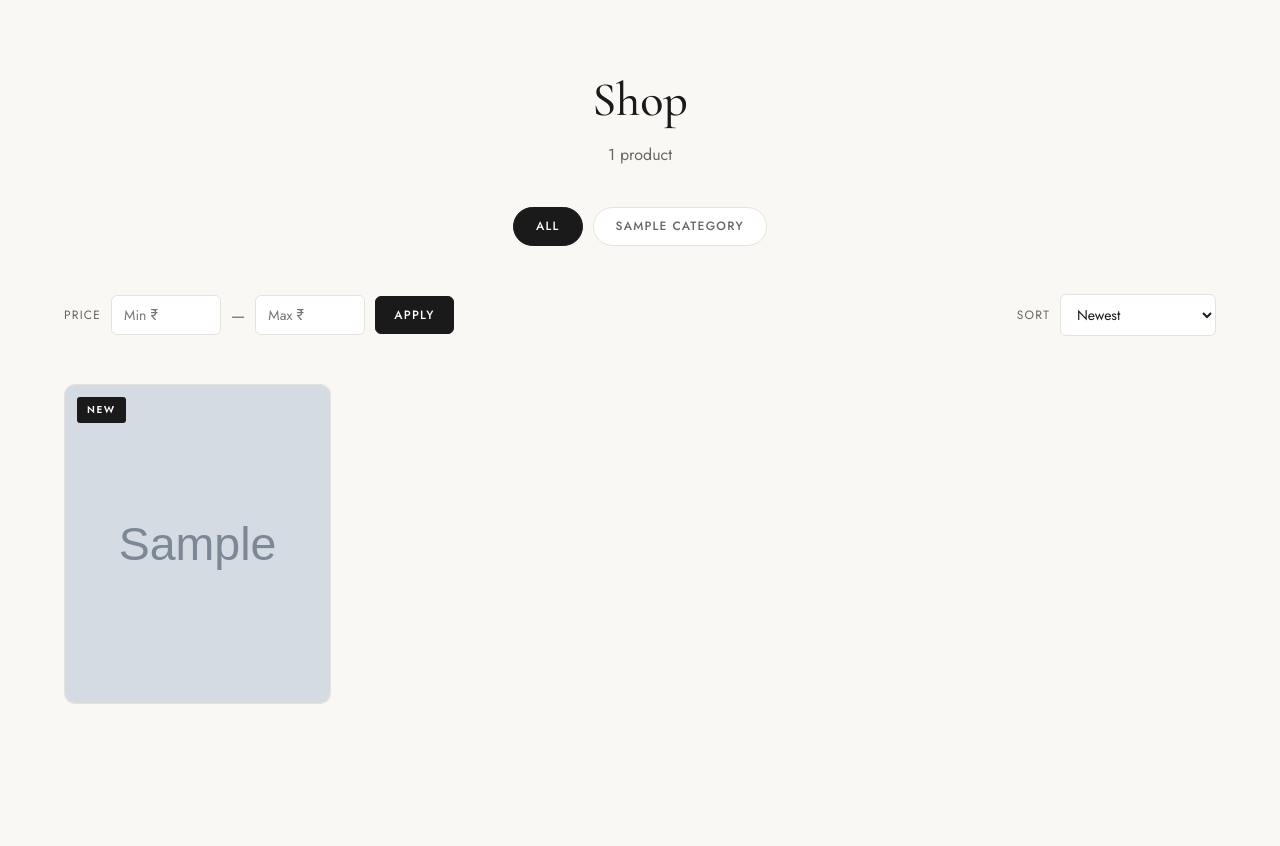
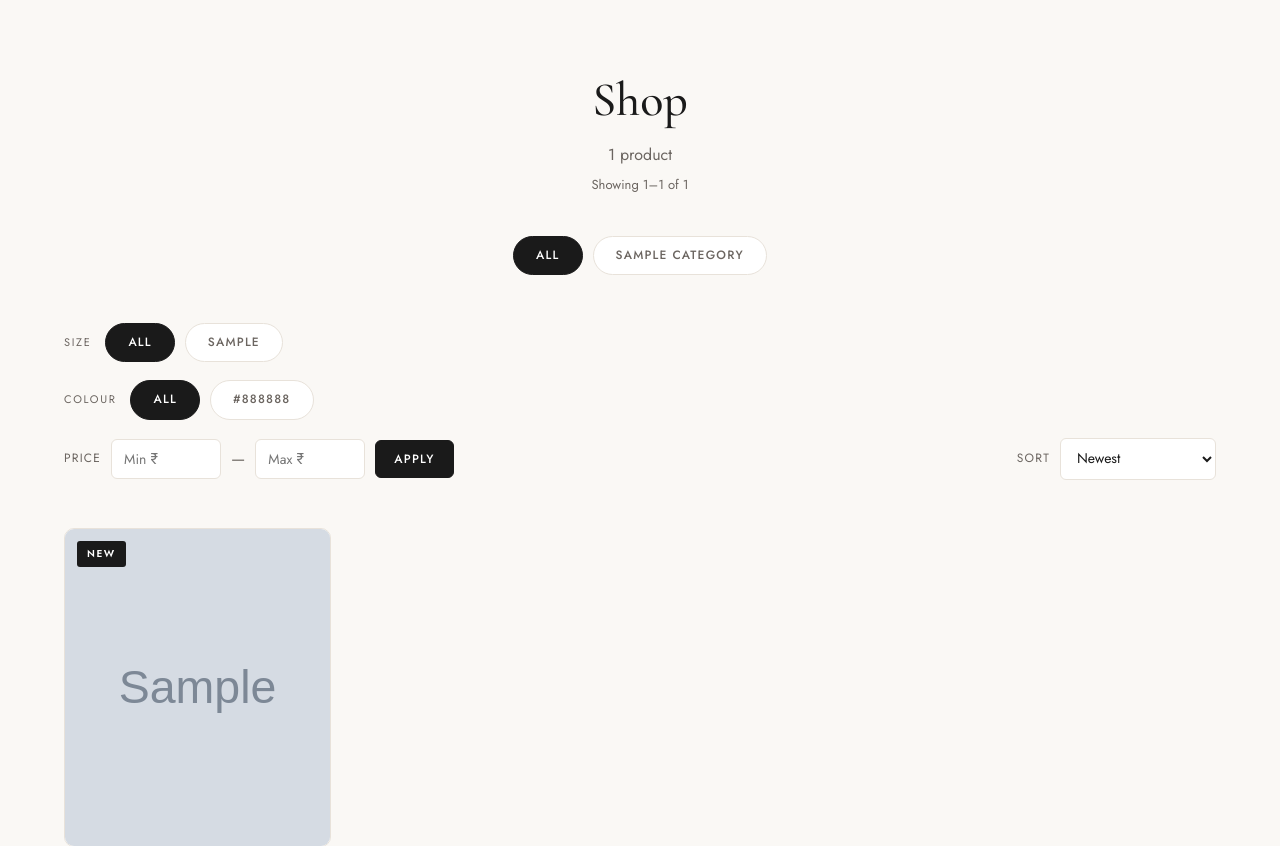
Before and after one commit to vedantsolanki555/veloura, a Flask app: page /shop in a window 1280 px wide. Shown: the part 73-919 px from the top of the page. Run offline with Flask 3, Linux system fonts and the light colour scheme; tables that the repository leaves empty hold one stand-in row (values such as "Sample post"); grey boxes marked "Sample" are stand-in pictures.

Commit message:
feat: cloth list polish

```diff
--- a/app/routes/main.py
+++ b/app/routes/main.py
@@ -3,18 +3,27 @@ Main blueprint: public pages of the store.
 
 Routes:
     /                     Home — hero, featured, categories, new arrivals, why section
-    /shop                 All products; ?q= search, ?min/?max= price, ?sort=
+    /shop                 All products; ?q= search, ?min/?max= price, ?sort=,
+                          ?size=, ?colour=, ?page= (12 per page)
     /shop/<slug>          One category (men, women, kids, accessories)
     /product/<id>         Product detail — gallery, variants, WhatsApp order
 """
 
 import os
 
-from flask import Blueprint, render_template, request
+from flask import Blueprint, render_template, request, url_for
+from sqlalchemy.orm import joinedload, selectinload
 
-from app.models import Category, Product
+from app import db
+from app.models import Category, Product, ProductVariant
 
 main_bp = Blueprint("main", __name__)
+
+# Shop page shows 12 products at a time (pagination).
+PER_PAGE = 12
+
+# Preferred display order for common sizes; unknown sizes go last (alphabetical).
+_SIZE_ORDER = ["XXS", "XS", "S", "M", "L", "XL", "XXL", "3XL", "Free"]
 
 
 # ---------- helpers ----------
@@ -31,12 +40,15 @@ def _first_image_url(product):
 @main_bp.route("/")
 def home():
     """Home page: hero, featured products, category tiles, new arrivals."""
-    # Products need their category + images for the cards.
-    # joinedload = fetch category/images in the same query (fewer DB round-trips).
-    from sqlalchemy.orm import joinedload
-
+    # Products need their category + images + variants for the cards
+    # (variants tell the card if the product is out of stock).
+    # selectinload = ONE extra query for all rows, never one per product.
     featured = (
-        Product.query.options(joinedload(Product.category), joinedload(Product.images))
+        Product.query.options(
+            joinedload(Product.category),
+            selectinload(Product.images),
+            selectinload(Product.variants),
+        )
         .filter_by(is_featured=True)
         .order_by(Product.created_at.desc())
         .limit(4)
@@ -45,7 +57,11 @@ def home():
 
     # New Arrivals: latest 8 products by created_at.
     new_arrivals = (
-        Product.query.options(joinedload(Product.category), joinedload(Product.images))
+        Product.query.options(
+            joinedload(Product.category),
+            selectinload(Product.images),
+            selectinload(Product.variants),
+        )
         .filter_by(is_new=True)
         .order_by(Product.created_at.desc())
         .limit(8)
@@ -93,8 +109,6 @@ def shop_category(slug):
 @main_bp.route("/product/<int:product_id>")
 def product_detail(product_id):
     """Product detail page: photos, sizes, quantity, related products."""
-    from sqlalchemy.orm import joinedload
-
     product = (
         Product.query.options(
             joinedload(Product.category),
@@ -163,21 +177,29 @@ def product_detail(product_id):
 
 # ---------- internals ----------
 
-def _query_products(category_slug, limit=60):
-    """Fetch products with category filter, search, price filter and sort.
+def _query_products(category_slug):
+    """Fetch one page of products (12 per page) with filters + sort.
 
     Reads these query-string params (all optional):
-        q     — search text (name or description)
-        min   — minimum price
-        max   — maximum price
-        sort  — newest (default) | price_asc | price_desc
+        q       — search text (name or description)
+        min     — minimum price
+        max     — maximum price
+        sort    — newest (default) | price_asc | price_desc
+        size    — keep only products that have this size variant
+        colour  — keep only products that have this colour variant
+        page    — page number (default 1)
 
     Returns a dict ready to be passed into render_template.
     """
-    from sqlalchemy.orm import joinedload
+    from sqlalchemy import func
+    from sqlalchemy.orm import selectinload
 
+    # selectinload = images + variants fetched in ONE extra query each
+    # (no N+1 — never one query per product).
     query = Product.query.options(
-        joinedload(Product.category), joinedload(Product.images)
+        joinedload(Product.category),
+        selectinload(Product.images),
+        selectinload(Product.variants),
     )
 
     # --- category filter ---
@@ -199,7 +221,6 @@ def _query_products(category_slug, limit=60):
     # Effective price = discounted price when there is one, else full price.
     # Used for BOTH the price filter and the sort, so the page always
     # matches the price actually shown on the card.
-    from sqlalchemy import func
     effective_price = func.coalesce(Product.discount_price, Product.price)
 
     # --- price filter (works together with category + search) ---
@@ -213,27 +234,124 @@ def _query_products(category_slug, limit=60):
     if max_price is not None:
         query = query.filter(effective_price <= max_price)
 
+    # --- size + colour filters ---
+    # "Product has a variant with this size/colour" (stock can be 0).
+    active_size = request.args.get("size", "").strip()
+    active_colour = request.args.get("colour", "").strip()
+    if active_size:
+        query = query.filter(
+            Product.variants.any(ProductVariant.size == active_size)
+        )
+    if active_colour:
+        query = query.filter(
+            Product.variants.any(ProductVariant.colour == active_colour)
+        )
+
     # --- sort ---
     sort = request.args.get("sort", "newest")
     if sort == "price_asc":
-        query = query.order_by(effective_price.asc())
+        query = query.order_by(effective_price.asc(), Product.id.asc())
     elif sort == "price_desc":
-        query = query.order_by(effective_price.desc())
+        query = query.order_by(effective_price.desc(), Product.id.asc())
     else:
         # default = newest
         sort = "newest"
-        query = query.order_by(Product.created_at.desc())
+        query = query.order_by(Product.created_at.desc(), Product.id.desc())
 
-    products = query.limit(limit).all()
+    # --- pagination (12 per page) ---
+    page = request.args.get("page", 1, type=int) or 1
+    if page < 1:
+        page = 1
+    pagination = query.paginate(page=page, per_page=PER_PAGE, error_out=False)
+    # If someone types ?page=999 on a 3-page list, show the last real page.
+    if pagination.pages and page > pagination.pages:
+        page = pagination.pages
+        pagination = query.paginate(page=page, per_page=PER_PAGE, error_out=False)
+
+    products = pagination.items
 
     return {
         "products": products,
+        "pagination": pagination,
         "page_title": page_title,
         "search_query": search_query,
         "min_price": min_raw,   # keep raw strings so the inputs remember values
         "max_price": max_raw,
         "sort": sort,
+        "active_size": active_size,
+        "active_colour": active_colour,
+        "all_sizes": _all_sizes(),
+        "all_colours": _all_colours(),
+        "range_start": (pagination.page - 1) * PER_PAGE + 1 if products else 0,
+        "range_end": (pagination.page - 1) * PER_PAGE + len(products),
+        "shop_url": _shop_url,
+        "cat_url": _cat_url,
+        "page_link": _page_link,
+        "page_numbers": _page_numbers(pagination.page, pagination.pages),
     }
+
+
+def _all_sizes():
+    """Every distinct size in the catalogue, in wear-order (S, M, L, ...)."""
+    rows = db.session.query(ProductVariant.size).distinct().all()
+    values = [r[0] for r in rows]
+    return sorted(values, key=lambda s: (_SIZE_ORDER.index(s) if s in _SIZE_ORDER else 99, s))
+
+
+def _all_colours():
+    """Every distinct colour in the catalogue, alphabetical."""
+    rows = db.session.query(ProductVariant.colour).distinct().all()
+    return sorted(r[0] for r in rows)
+
+
+def _shop_url(**overrides):
+    """Build a /shop (or /shop/<category>) URL from the current query string.
+
+    Every key set to None/"" is dropped; anything else replaces the old value.
+    The page number always resets when a filter changes.
+    Usage in templates: {{ shop_url(size='M') }}, {{ shop_url(size=None) }}
+    """
+    args = request.args.to_dict()
+    for key, value in overrides.items():
+        if value is None or value == "":
+            args.pop(key, None)
+        else:
+            args[key] = value
+    args.pop("page", None)  # new filter = back to page 1
+    if request.endpoint == "main.shop_category":
+        return url_for("main.shop_category", slug=request.view_args["slug"], **args)
+    return url_for("main.shop", **args)
+
+
+def _cat_url(slug):
+    """URL for another category, keeping the current search/price/size/colour."""
+    args = request.args.to_dict()
+    args.pop("page", None)
+    return url_for("main.shop_category", slug=slug, **args)
+
+
+def _page_link(page):
+    """URL for a given page number, keeping every active filter in the query."""
+    args = request.args.to_dict()
+    if page and page > 1:
+        args["page"] = page
+    else:
+        args.pop("page", None)
+    if request.endpoint == "main.shop_category":
+        return url_for("main.shop_category", slug=request.view_args["slug"], **args)
+    return url_for("main.shop", **args)
+
+
+def _page_numbers(current, total):
+    """Page numbers to show in the pager (window around current, ends always)."""
+    if total <= 7:
+        return list(range(1, total + 1))
+    numbers = {1, total, current}
+    for offset in (-1, 1):
+        neighbour = current + offset
+        if 1 < neighbour < total:
+            numbers.add(neighbour)
+    return sorted(numbers)
 
 
 def _to_number(raw):
@@ -262,7 +380,9 @@ def _whatsapp_number():
 
 def _shop_meta(context):
     """Per-page meta description for the Shop and category pages."""
-    count = len(context["products"])
+    # Use the TOTAL match count (not just this page's 12 items).
+    pagination = context.get("pagination")
+    count = pagination.total if pagination else len(context["products"])
     query = context.get("search_query") or ""
     if query:
         return (
--- a/app/static/css/style.css
+++ b/app/static/css/style.css
@@ -408,6 +408,17 @@ h1, h2, h3, h4 {
     color: #fff;
 }
 .badge-sale { background: var(--sale); }
+/* Out of stock: top-right so it never clashes with Sale/New on the left */
+.badge-oos { left: auto; right: 12px; background: var(--text-soft); }
+
+/* Second photo fades in on hover (desktop only — see media query below) */
+.product-card .card-img .card-img-hover {
+    position: absolute;
+    inset: 0;
+    opacity: 0;
+    transition: opacity 0.45s var(--ease);
+}
+.product-card:hover .card-img .card-img-hover { opacity: 1; }
 
 .card-body {
     padding: 18px 18px 22px;
@@ -536,6 +547,50 @@ h1, h2, h3, h4 {
     border: 1px solid var(--primary);
     border-radius: 6px;
     transition: background 0.25s var(--ease), border-color 0.25s var(--ease);
+}
+
+/* ---------- 9c. Size / colour filter rows + pagination ---------- */
+.filter-bar-compact {
+    justify-content: flex-start;
+    padding-bottom: 18px;
+}
+.filter-bar-label {
+    font-size: 11px;
+    letter-spacing: 0.15em;
+    text-transform: uppercase;
+    color: var(--text-soft);
+    margin-right: 4px;
+    align-self: center;
+}
+.shop-showing {
+    font-size: 13px;
+    color: var(--text-soft);
+    margin-top: 8px;
+}
+
+.pagination {
+    display: flex;
+    flex-wrap: wrap;
+    justify-content: center;
+    gap: 8px;
+    padding: 48px 0 24px;
+}
+.page-link {
+    min-width: 40px;
+    text-align: center;
+    padding: 9px 14px;
+    font-size: 13px;
+    border: 1px solid var(--border);
+    border-radius: 6px;
+    background: var(--surface);
+    color: var(--text);
+    transition: border-color 0.25s var(--ease), background 0.25s var(--ease);
+}
+.page-link:hover { border-color: var(--primary); }
+.page-link.active {
+    background: var(--primary);
+    border-color: var(--primary);
+    color: #fff;
 }
 .btn-apply:hover {
     background: var(--accent);
@@ -997,6 +1052,8 @@ h1, h2, h3, h4 {
     .nav-burger { display: flex; }
 
     .product-grid { grid-template-columns: repeat(2, 1fr); gap: 16px; }
+    /* No hover on touch devices — skip loading the second image visually */
+    .product-card .card-img .card-img-hover { display: none; }
     .category-grid { grid-template-columns: 1fr; }
     .why-grid { grid-template-columns: 1fr; }
     .models-split { grid-template-columns: 1fr; }
--- a/app/templates/_product_card.html
+++ b/app/templates/_product_card.html
@@ -1,14 +1,23 @@
 {#-
   Reusable product card — used on Home + Shop pages.
-  Expects: product (Product object with .category and .images loaded)
+  Expects: product (Product object with .category, .images, .variants loaded)
 -#}
+{% set stock_total = product.variants | sum(attribute="stock") %}
 <article class="product-card">
     <a href="{{ url_for('main.product_detail', product_id=product.id) }}" class="card-img">
-        {% set img = product.images[0] if product.images else None %}
+        {% set imgs = product.images %}
+        {% set img = imgs[0] if imgs else None %}
         <img src="{{ img.image_url if img else 'https://placehold.co/600x800?text=Veloura' }}"
              alt="{{ img.alt if img and img.alt else product.name }}" loading="lazy">
+        {# Second photo fades in on hover (desktop only, see CSS). #}
+        {% if imgs and imgs|length > 1 %}
+            <img src="{{ imgs[1].image_url }}" alt="" aria-hidden="true"
+                 loading="lazy" class="card-img-hover">
+        {% endif %}
 
-        {% if product.discount_price %}
+        {% if stock_total == 0 %}
+            <span class="badge badge-oos">Out of stock</span>
+        {% elif product.discount_price %}
             <span class="badge badge-sale">Sale</span>
         {% elif product.is_new %}
             <span class="badge">New</span>
--- a/app/templates/base.html
+++ b/app/templates/base.html
@@ -52,6 +52,12 @@
                     {% endif %}
                     {% if request.args.get('sort') and request.args.get('sort') != 'newest' %}
                         <input type="hidden" name="sort" value="{{ request.args.get('sort') }}">
+                    {% endif %}
+                    {% if request.args.get('size') %}
+                        <input type="hidden" name="size" value="{{ request.args.get('size') }}">
+                    {% endif %}
+                    {% if request.args.get('colour') %}
+                        <input type="hidden" name="colour" value="{{ request.args.get('colour') }}">
                     {% endif %}
                     <input type="search" name="q" placeholder="Search products…"
                            value="{{ request.args.get('q', '') }}" aria-label="Search products">
--- a/app/templates/shop.html
+++ b/app/templates/shop.html
@@ -9,33 +9,69 @@
 <section class="shop-header">
     <h1>{{ page_title }}</h1>
     {% if search_query %}
-        <p>{{ products|length }} result{{ 's' if products|length != 1 }} for “{{ search_query }}”</p>
+        <p>{{ pagination.total }} result{{ 's' if pagination.total != 1 }} for “{{ search_query }}”</p>
     {% else %}
-        <p>{{ products|length }} product{{ 's' if products|length != 1 }}</p>
+        <p>{{ pagination.total }} product{{ 's' if pagination.total != 1 }}</p>
+    {% endif %}
+    {% if products %}
+        <p class="shop-showing">Showing {{ range_start }}–{{ range_end }} of {{ pagination.total }}</p>
     {% endif %}
 </section>
 
 <!-- ============ FILTER CHIPS (category links) ============ -->
 <div class="container">
     <div class="filter-bar">
-        <a href="{{ url_for('main.shop', q=search_query or none, min=min_price or none, max=max_price or none, sort=sort if sort != 'newest' else none) }}"
+        <a href="{{ url_for('main.shop', q=search_query or none, min=min_price or none, max=max_price or none, sort=sort if sort != 'newest' else none, size=active_size or none, colour=active_colour or none) }}"
            class="filter-chip {{ 'active' if not active_category }}">All</a>
         {% for cat in all_categories %}
-            <a href="{{ url_for('main.shop_category', slug=cat.slug, q=search_query or none, min=min_price or none, max=max_price or none, sort=sort if sort != 'newest' else none) }}"
+            <a href="{{ cat_url(cat.slug) }}"
                class="filter-chip {{ 'active' if active_category == cat.slug }}">{{ cat.name }}</a>
         {% endfor %}
     </div>
+
+    <!-- ============ SIZE FILTER ============ -->
+    {% if all_sizes %}
+    <div class="filter-bar filter-bar-compact">
+        <span class="filter-bar-label">Size</span>
+        <a href="{{ shop_url(size=None) }}"
+           class="filter-chip {{ 'active' if not active_size }}">All</a>
+        {% for s in all_sizes %}
+            <a href="{{ shop_url(size=s) }}"
+               class="filter-chip {{ 'active' if active_size == s }}">{{ s }}</a>
+        {% endfor %}
+    </div>
+    {% endif %}
+
+    <!-- ============ COLOUR FILTER ============ -->
+    {% if all_colours %}
+    <div class="filter-bar filter-bar-compact">
+        <span class="filter-bar-label">Colour</span>
+        <a href="{{ shop_url(colour=None) }}"
+           class="filter-chip {{ 'active' if not active_colour }}">All</a>
+        {% for c in all_colours %}
+            <a href="{{ shop_url(colour=c) }}"
+               class="filter-chip {{ 'active' if active_colour == c }}">{{ c }}</a>
+        {% endfor %}
+    </div>
+    {% endif %}
 
     <!-- ============ PRICE FILTER + SORT ============ -->
     <!--
       GET form: page URL depends on category (action), other filters stay in inputs.
       min/max submitted with Apply button; sort auto-submits via JS (main.js).
+      The page number is never in the form, so any change returns to page 1.
     -->
     <form class="shop-toolbar"
           method="get"
           action="{{ url_for('main.shop_category', slug=active_category) if active_category else url_for('main.shop') }}">
         {% if search_query %}
             <input type="hidden" name="q" value="{{ search_query }}">
+        {% endif %}
+        {% if active_size %}
+            <input type="hidden" name="size" value="{{ active_size }}">
+        {% endif %}
+        {% if active_colour %}
+            <input type="hidden" name="colour" value="{{ active_colour }}">
         {% endif %}
 
         <div class="price-filter">
@@ -76,6 +112,25 @@
                 <a href="{{ url_for('main.shop') }}" class="btn btn-outline">View all products</a>
             </div>
         {% endif %}
+
+        <!-- ============ PAGINATION ============ -->
+        {% if pagination.pages > 1 %}
+            <nav class="pagination" aria-label="Product pages">
+                {% if pagination.has_prev %}
+                    <a class="page-link" href="{{ page_link(pagination.prev_num) }}">← Prev</a>
+                {% endif %}
+                {% for n in page_numbers %}
+                    {% if n == pagination.page %}
+                        <span class="page-link active" aria-current="page">{{ n }}</span>
+                    {% else %}
+                        <a class="page-link" href="{{ page_link(n) }}">{{ n }}</a>
+                    {% endif %}
+                {% endfor %}
+                {% if pagination.has_next %}
+                    <a class="page-link" href="{{ page_link(pagination.next_num) }}">Next →</a>
+                {% endif %}
+            </nav>
+        {% endif %}
     </div>
 </section>
 
```
Also changed, not shown: app/models.py (+6 -1 lines), docs/PROJECT_MAP.md (+4 -3 lines), tools/test_feature2.py (added, +231 -0 lines), 1 other file.
